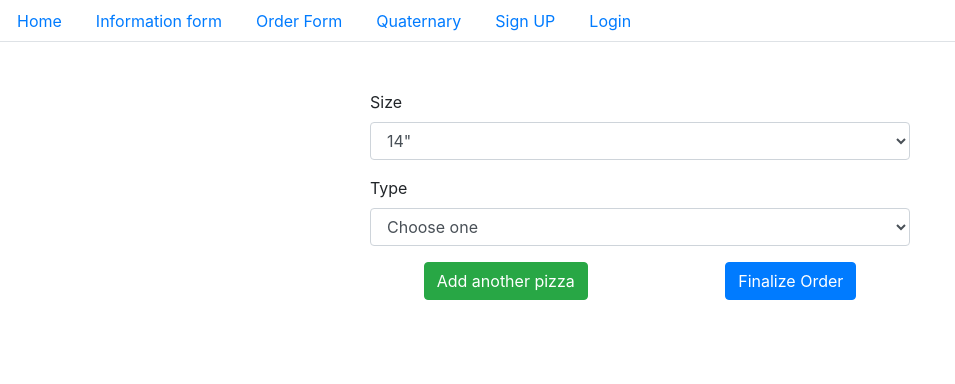
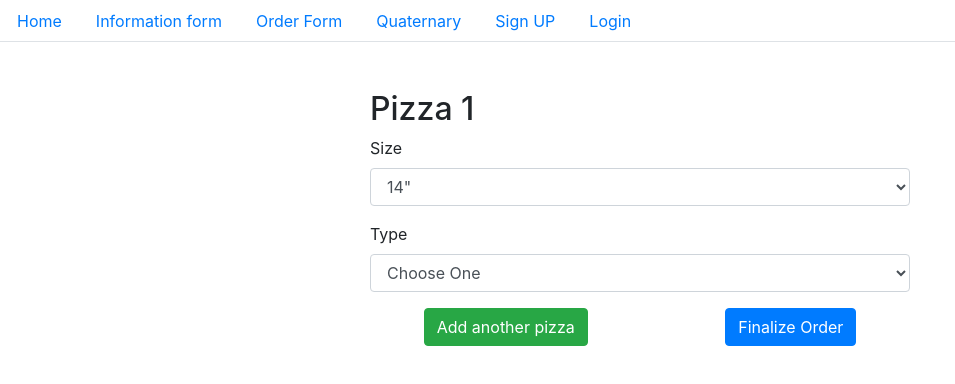
Before and after one commit to cswitzer85/project3, a React (Create React App) app in the folder client/: page /OrderForm in a window 1280 px wide. Shown: the top 384 px of the page, without its empty margins (0-955 px from the left). Built offline with nearby package versions, Linux system fonts and the light colour scheme.

Commit message:
Ability to add pizzas to order is added. Finalize order page exists but is barebones.

```diff
--- /dev/null
+++ b/client/src/components/items/PizzaForm.js
@@ -0,0 +1,35 @@
+import React from "react";
+
+function PizzaForm(props) {
+
+
+    return (
+      <div>
+
+        <h2>Pizza {props.id + 1}</h2>
+
+        <div>
+          {/* pizza size */}
+          <div className="form-group">
+            <label>Size</label>
+            <select name="size" data-id={props.id} value={props.sizeValue} onChange={props.handleChange} className="form-control">
+              <option key="1">14"</option>
+              <option key="2">18"</option>
+            </select>
+          </div>
+
+          {/* pizza type */}
+          <div className="form-group">
+            <label>Type</label>
+            <select name="name" data-id={props.id} value={props.typeValue} onChange={props.handleChange} className="form-control">
+              <option key="1">Choose One</option>
+              {/* Add options from database here */}
+              {props.pizzas.map((pizza, index) => <option key={index+2}>{pizza}</option>)}
+            </select>
+          </div>
+        </div>
+      </div>
+    );
+}
+
+export default PizzaForm;
--- a/client/src/components/pages/OrderForm.js
+++ b/client/src/components/pages/OrderForm.js
@@ -1,20 +1,56 @@
-import React, { useState } from "react";
-import { render } from "@testing-library/react";
+import React, { useState, useEffect } from "react";
+//import { render } from "@testing-library/react";
+import PizzaForm from "../items/PizzaForm";
 
 function OrderForm() {
 
+  const placeholderPizzas = ["cheese", "pepperoni"];
+
   const [orders, setOrders] = useState({
+    pizzas: [{
+      size: '14"',
+      name: 'Choose One'
+    }],
     num: 1,
-    pizzas: [{
-      size: "",
-      name: ""
-    }]
+    finalize: false
   });
 
-  let finalize = false;
+  // useEffect(() => {
+  //   console.log(orders.pizzas);
+  // });
 
   const onSubmit = (event) => {
     event.preventDefault();
+    setOrders({...orders, finalize: true});
+  }
+
+  const handleChange = (event) => {
+    event.preventDefault();
+    // destructuring doesn't work here for some reason
+    // const [name, value] = event.target;
+    const dataid = event.target.dataset.id;
+    const temp = orders.pizzas.slice(0);
+    temp[dataid] = {
+      ...temp[dataid],
+      [event.target.name]: event.target.value
+    }
+    console.log(temp[dataid]);
+    setOrders({...orders, pizzas: temp});
+  }
+
+  const goBack = (event) => {
+    event.preventDefault();
+    setOrders({...orders, finalize: false});
+  }
+
+  const handleAddPizza = (event) => {
+    event.preventDefault();
+    const temp = orders.pizzas.slice(0);
+    temp.push({
+      size: '14"',
+      name: 'Choose One'
+    });
+    setOrders({...orders, num: orders.num + 1, pizzas: temp});
   }
 
   const form =
@@ -24,29 +60,13 @@ function OrderForm() {
 
         <form noValidate onSubmit={onSubmit}>
 
-          {/* pizza size */}
-          <div className="form-group">
-            <label>Size</label>
-            <select className="form-control">
-              <option selected>14"</option>
-              <option>18"</option>
-            </select>
-          </div>
-
-          {/* pizza type */}
-          <div className="form-group">
-            <label>Type</label>
-            <select className="form-control">
-              <option selected>Choose one</option>
-              {/* Add options from database here */}
-              {/* placeholder options */}
-              <option>pepperoni</option>
-              <option>cheese</option>
-            </select>
-          </div>
+          {/* Pizza Form takes  id, sizeValue, typeValue, handleChange, pizzas*/}
+          {orders.pizzas.map((pizza, index) => <PizzaForm
+          id={index} sizeValue={pizza.size} typeValue={pizza.name}
+          handleChange={handleChange} pizzas={placeholderPizzas}/>)}
 
           <div className="row justify-content-around">
-            <button className="btn btn-success">Add another pizza</button>
+            <button className="btn btn-success" onClick={handleAddPizza}>Add another pizza</button>
             <button className="btn btn-primary" type="submit">Finalize Order</button>
           </div>
 
@@ -56,9 +76,25 @@ function OrderForm() {
     </div>
     );
 
+  const finalizeForm =
+      (
+        <div>
+        <h2 className="text-center">Your Order</h2>
+        {orders.pizzas.map((pizza, index) => {
+          if(pizza.name !== "Choose One"){
+          return (<h4 className="row justify-content-center">{pizza.size} {pizza.name}</h4>);
+          }
+          return null;
+        })}
+        <div className="row justify-content-center">
+          <button className="btn btn-danger" onClick={goBack}>go back to order creation</button>
+        </div>
+        </div>
+      );
+
   return (
     <div className="container">
-      {finalize ? <p>test</p> : form}
+      {orders.finalize ? finalizeForm : form}
     </div>
   );
 }
```
